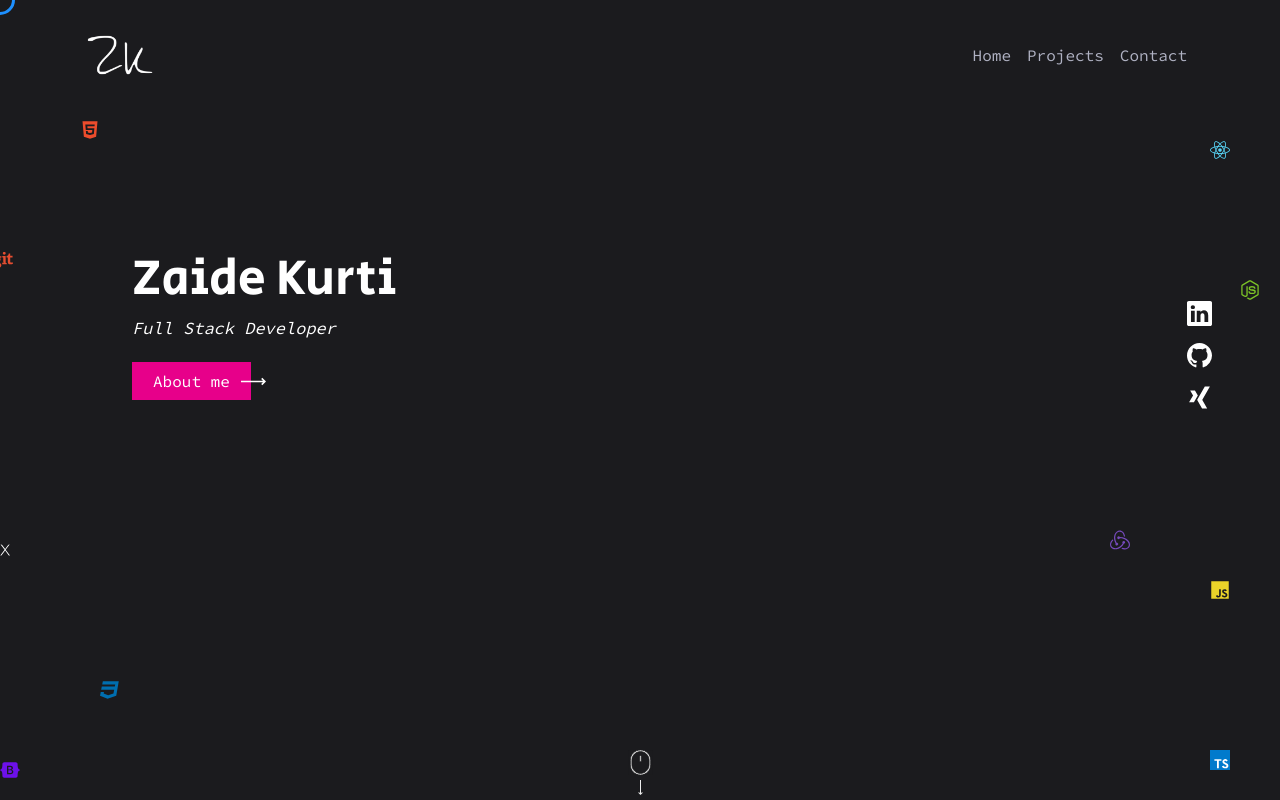
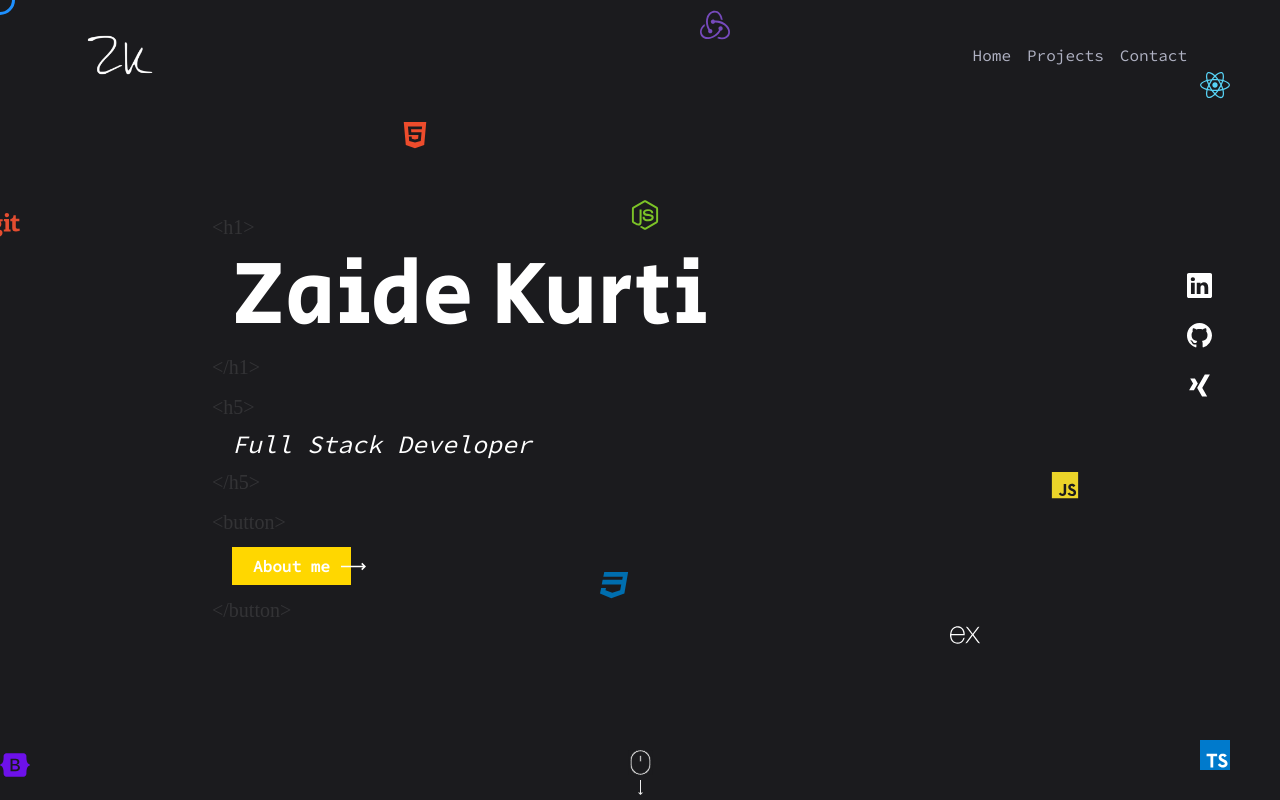
Before and after one commit to Zaiido/zaide-kurti-portfolio, a React (Create React App) app: page / in a window 1280 px wide. Built offline with nearby package versions, Linux system fonts and the light colour scheme; a web font is replaced by a local one.

Commit message:
About Me Section & Jumbotron Tablet-Desktop

```diff
--- a/src/App.css
+++ b/src/App.css
@@ -120,8 +120,6 @@
 
 .element {
     font-family: "Waiting for the Sunrise";
-    font-size: 15px;
-    margin-inline: 10px;
     opacity: 0.1;
     display: none;
 }
@@ -222,26 +220,16 @@ svg {
 }
 
 
+.button-container {
+    margin-top: 40px;
+}
+
 button {
     border-radius: 0 !important;
     cursor: none !important;
 
 }
 
-button.about-btn {
-    background-color: #e7008a;
-    border-color: #e7008a;
-    padding-inline: 20px;
-}
-
-
-button.about-btn:hover,
-button.about-btn:active,
-button.about-btn:focus {
-    background-color: #e7008a !important;
-    border-color: #e7008a !important;
-    box-shadow: none !important;
-}
 
 .arrow {
     transform: translateX(-10px);
@@ -281,7 +269,7 @@ button.about-btn:focus {
 /* ABOUT ME */
 
 .about-me-section {
-    background-color: #e7008a;
+    background-color: #0D5C63;
     font-family: "Source Code Pro";
     color: white;
     position: absolute;
@@ -302,7 +290,7 @@ button.about-btn:focus {
 }
 
 .hideSection {
-    transform: translateY(-950px);
+    transform: translateY(-1200px);
 }
 
 .showSection {
@@ -342,3 +330,268 @@ button.about-btn:focus {
     border-color: #FFD700 !important;
     box-shadow: none !important;
 }
+
+/* CONTACT FORM */
+
+.form-container {
+    display: none;
+    width: 100%;
+    margin-top: 20px;
+}
+
+h4.form-text {
+    display: none;
+}
+
+.form-btn {
+    display: none;
+}
+
+input.form-control,
+textarea.form-control {
+    background-color: transparent !important;
+    border: none;
+    border-radius: 0;
+    border-bottom: 2px solid white;
+    padding: 0;
+    color: white;
+}
+
+input.form-control:focus,
+textarea.form-control:focus {
+    background-color: transparent;
+    border: none;
+    border-radius: 0;
+    border-bottom: 2px solid white;
+    box-shadow: none;
+    color: white;
+}
+
+label.form-label {
+    font-size: 13px;
+    margin: 0;
+    position: relative;
+    bottom: 5px;
+}
+
+.about-me-section .col:first-of-type {
+    margin-top: 100px;
+}
+
+/* MEDIA QUERIES */
+
+@media (min-width: 600px) {
+    .main-container {
+        margin-top: 15rem;
+    }
+
+    .contact-btn-container {
+        display: none;
+    }
+
+    .hideSection {
+        transform: translateY(-1400px);
+    }
+
+    .waves {
+        height: 200px;
+    }
+
+    .form-container {
+        display: block;
+    }
+
+    h4.form-text {
+        display: block;
+    }
+
+    .form-btn {
+        display: block;
+    }
+
+    .skill-icon {
+        width: 30px;
+        height: 30px;
+    }
+
+    .bootstrap {
+        bottom: 20px;
+    }
+
+    .html5 {
+        left: 250px;
+    }
+
+    .css3 {
+        bottom: 200px;
+        left: 150px;
+    }
+
+    .js {
+        bottom: 250px;
+    }
+
+    .typescript {
+        bottom: 70px;
+        right: 150px;
+    }
+
+    .redux {
+        top: 450px;
+    }
+
+    .express {
+        bottom: 340px;
+    }
+
+    .about-me-section .col:first-of-type {
+        margin-top: 100px;
+    }
+
+    .about-me-section .col:last-of-type {
+        margin-top: 50px;
+    }
+}
+
+@media (min-width: 600px) and (max-width: 720px) {
+
+
+    .jumbotron h1 {
+        font-size: 80px;
+    }
+
+    .jumbotron h5 {
+        font-size: 20px;
+    }
+
+    .main-title {
+        margin-left: 3em;
+    }
+
+    .waves {
+        top: 95vh;
+    }
+}
+
+
+
+
+@media (min-width: 720px) and (max-width: 900px) {
+
+    .jumbotron h1 {
+        font-size: 90px;
+    }
+
+    .jumbotron h5 {
+        font-size: 25px;
+    }
+
+    .css3 {
+        bottom: 300px;
+        left: 320px;
+    }
+}
+
+
+@media (min-width: 900px) {
+
+    .main-container {
+        margin-top: 7rem;
+    }
+
+    .element {
+        display: block;
+        font-size: 20px;
+        padding: 0;
+        margin: 10px 0;
+    }
+
+    .main-title {
+        margin-left: 9rem;
+    }
+
+    .jumbotron h1 {
+        font-size: 90px;
+        margin: 0 20px;
+        line-height: 1;
+    }
+
+    .jumbotron h5 {
+        font-size: 25px;
+        margin: 0 20px;
+        line-height: 1;
+    }
+
+    .button-container {
+        margin: 0 20px;
+    }
+
+    .icons-container {
+        margin-top: 70px;
+        gap: 1.5rem;
+    }
+
+
+    .html5 {
+        left: 400px;
+    }
+
+    .css3 {
+        left: 600px;
+
+    }
+
+    .js {
+        bottom: 300px;
+        right: 200px;
+    }
+
+    .react {
+        top: 70px;
+        right: 50px;
+    }
+
+    .nodejs {
+        top: 200px;
+        right: 620px;
+    }
+
+    .git {
+        top: 210px;
+        left: -10px;
+    }
+
+    .typescript {
+        bottom: 30px;
+        right: 50px;
+    }
+
+    .redux {
+        top: 10px;
+        right: 550px;
+    }
+
+    .express {
+        bottom: 150px;
+        left: 950px;
+    }
+
+    .form-container {
+        margin-top: 0;
+    }
+
+    .about-me-section .row {
+        margin-top: 150px;
+    }
+
+    .about-me-section .col:first-of-type {
+        padding-right: 50px;
+        margin-top: 50px;
+    }
+
+    .waves {
+        height: 400px;
+        top: 91vh;
+
+    }
+}
--- a/src/components/MainJumbotron.jsx
+++ b/src/components/MainJumbotron.jsx
@@ -27,7 +27,7 @@ const MainJumbotron = (props) => {
 
     })
     return (
-        <> <Jumbotron>
+        <Jumbotron>
             <Navbar expand="lg">
                 <Container>
                     <Navbar.Brand href="#home"><img src="./assets/logo.png" alt="" /></Navbar.Brand>
@@ -72,7 +72,7 @@ const MainJumbotron = (props) => {
 
             <Container fluid className="mx-lg-5 px-lg-5">
                 <div className="d-flex main-container">
-                    <div className="main-title ml-lg-5 pl-lg-3">
+                    <div className="main-title">
                         <div className="title">
                             <p className="element">&lt;h1&gt;</p>
                             <h1>Zaide Kurti</h1>
@@ -83,15 +83,17 @@ const MainJumbotron = (props) => {
                             <em><h5>Full Stack Developer</h5></em>
                             <p className="element">&lt;/h5&gt;</p>
                         </div>
-                        <div className="mt-4">
+                        <p className="element">&lt;button&gt;</p>
+                        <div className="button-container">
                             <Button onMouseOver={() => {
                                 document.querySelector('.arrow').style.transform = "translateX(-3px)"
                             }} onMouseLeave={() => {
                                 document.querySelector('.arrow').style.transform = "translateX(-10px)"
                             }} onClick={() => props.showAbout(true)}
-                                className="about-btn">About me</Button>
+                                className="contact-btn">About me</Button>
                             <svg className="arrow" xmlns="http://www.w3.org/2000/svg" viewBox="0 0 476.213 476.213"><path d="M405.606 167.5l-21.212 21.213 34.393 34.393H0v30h418.787L384.394 287.5l21.212 21.213 70.607-70.607"></path></svg>
                         </div>
+                        <p className="element">&lt;/button&gt;</p>
                     </div>
                     <div className="d-lg-flex flex-column d-none ml-auto icons-container">
                         <Link to="https://www.linkedin.com/in/zaide-kurti-o1920/">
@@ -118,7 +120,7 @@ const MainJumbotron = (props) => {
 
             </div>
         </Jumbotron>
-        </>
+
     )
 }
 
```
Also changed, not shown: src/components/AboutMe.jsx (+40 -7 lines).
